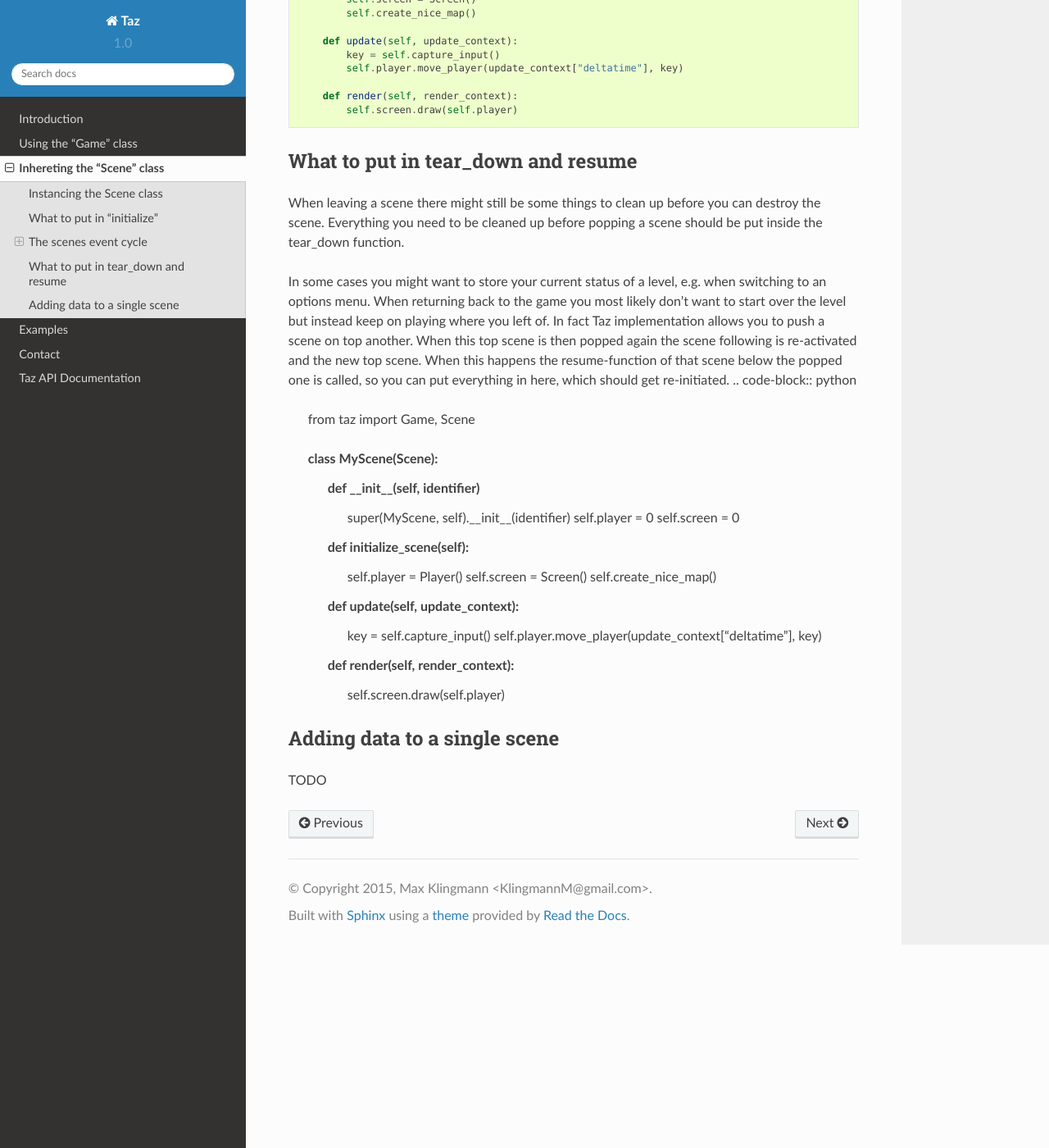
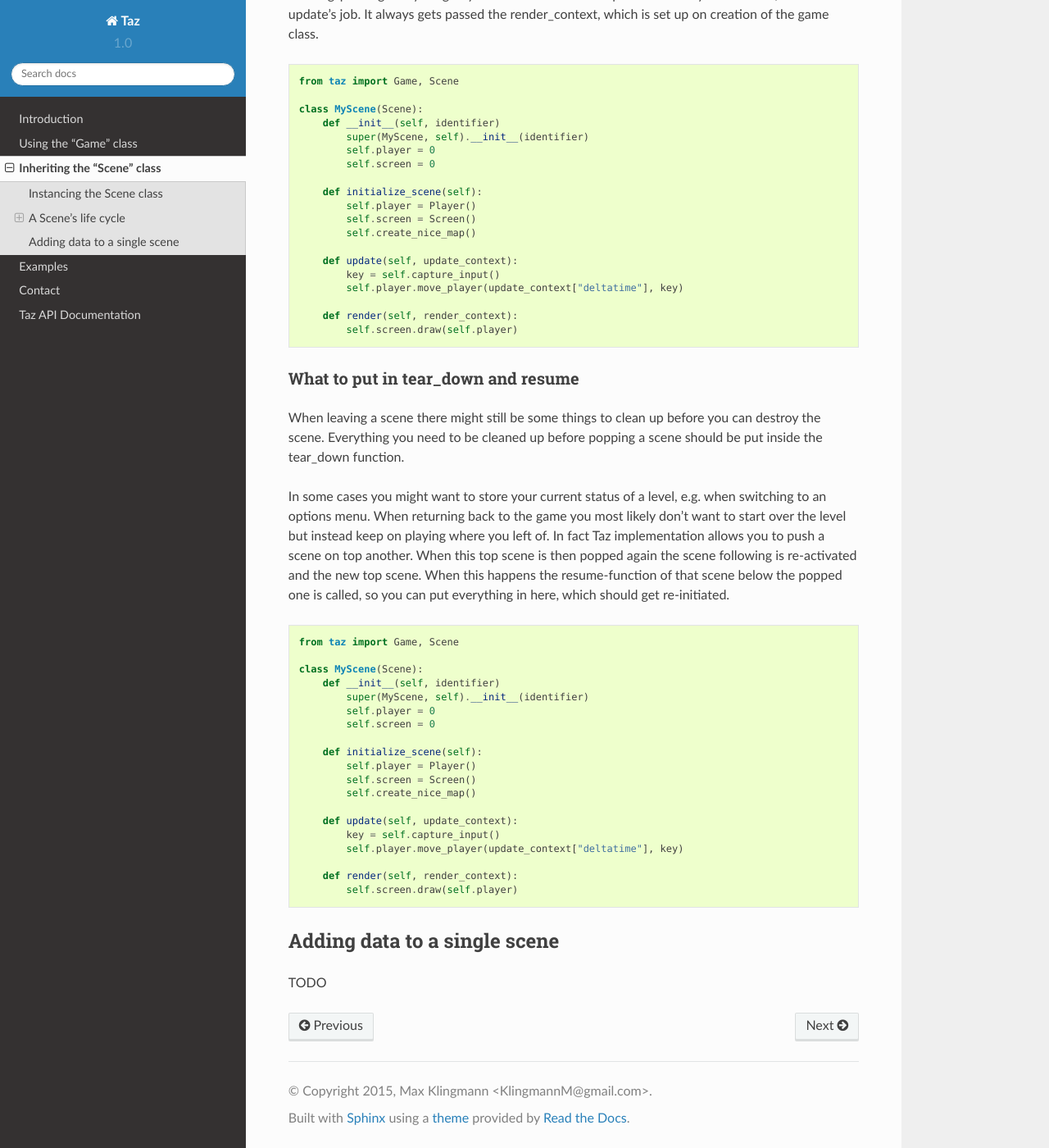
Before and after one commit to macskay/Taz, a Sphinx documentation site: the page built from doc/source/inhereting_scene.rst, in a window 1280 px wide and 1400 px high, scrolled down 2181 px. Shown: the whole window at 82% size. Built offline with Sphinx 7.4.7 and the Read the Docs theme 2.0.0, drawn with Linux system fonts in a browser that asks for light colours; some of the changed text lies outside the part shown.

Commit message:
updated docu

```diff
--- a/doc/source/inhereting_scene.rst
+++ b/doc/source/inhereting_scene.rst
@@ -1,4 +1,4 @@
-Inhereting the "Scene" class
+Inheriting the "Scene" class
 ============================
 This section is describe how to inherit from the Scene class and how to use its methods.
 For an example please scroll down to the end of this section.
@@ -30,8 +30,15 @@ see the following code-block of an example sub-class:
             self.screen = 0
 ..
 
+A Scene's life cycle
+--------------------
+
+.. figure:: scene-event-lifecycle.png
+   :align: center
+
+
 What to put in "initialize"
----------------------------
+~~~~~~~~~~~~~~~~~~~~~~~~~~~
 This function is called whenever a scene is pushed on top of the game's scene stack
 and should build up a certain scene. In here you might build up a level
 or a main menu and its buttons. Everything that needs to be done when calling the scene
@@ -54,7 +61,7 @@ should be put in here.
 ..
 
 The scenes event cycle
-----------------------
+~~~~~~~~~~~~~~~~~~~~~~
 In the game's main-loop the scene, which is on top of the scene stack
 is always the active one and its **update**- and **render**-methods are
 called on each and every tick.
@@ -62,7 +69,7 @@ Why are there two functions when you call them right after another you ask?
 You will get an answer n the followeng sub-sections.
 
 Using the Update method
-~~~~~~~~~~~~~~~~~~~~~~~
+_______________________
 The update method is responsible for updating (who would've thought of it) the game's
 or scene's status. It always gets passed the update_context, which is set up on creation of
 the game class.
@@ -90,7 +97,7 @@ basically doing most of the things that happen within a certain scene.
 ..
 
 Using the Render method
-~~~~~~~~~~~~~~~~~~~~~~~
+_______________________
 The render method is the function to get your game to life. It is responsible for and just for drawing/printing everything to your screen.
 It is NOT responsbile for any calculations, as this is update's job. It always gets passed the render_context, which is set up on creation of
 the game class.
@@ -119,7 +126,7 @@ the game class.
 ..
 
 What to put in tear_down and resume
------------------------------------
+~~~~~~~~~~~~~~~~~~~~~~~~~~~~~~~~~~~
 When leaving a scene there might still be some things to clean up before you can destroy the scene.
 Everything you need to be cleaned up before popping a scene should be put inside the tear_down function.
 
@@ -128,6 +135,7 @@ When returning back to the game you most likely don't want to start over the lev
 left of. In fact Taz implementation allows you to push a scene on top another. When this top scene is then popped again
 the scene following is re-activated and the new top scene. When this happens the resume-function of that scene below the popped one
 is called, so you can put everything in here, which should get re-initiated.
+
 .. code-block:: python
 
     from taz import Game, Scene
```
Also changed, not shown: doc/source/scene-event-lifecycle.png (added), 10 other files.
